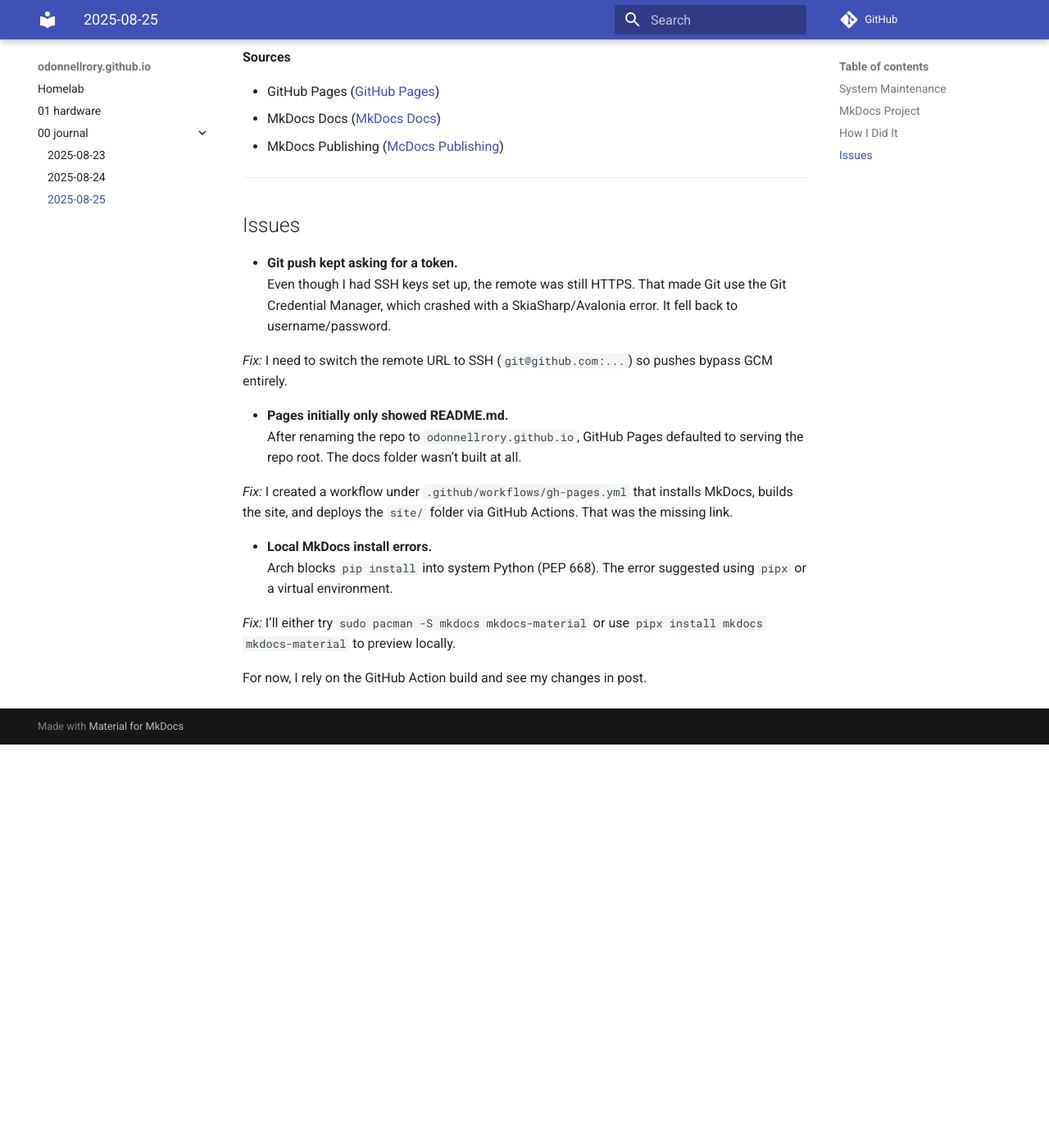
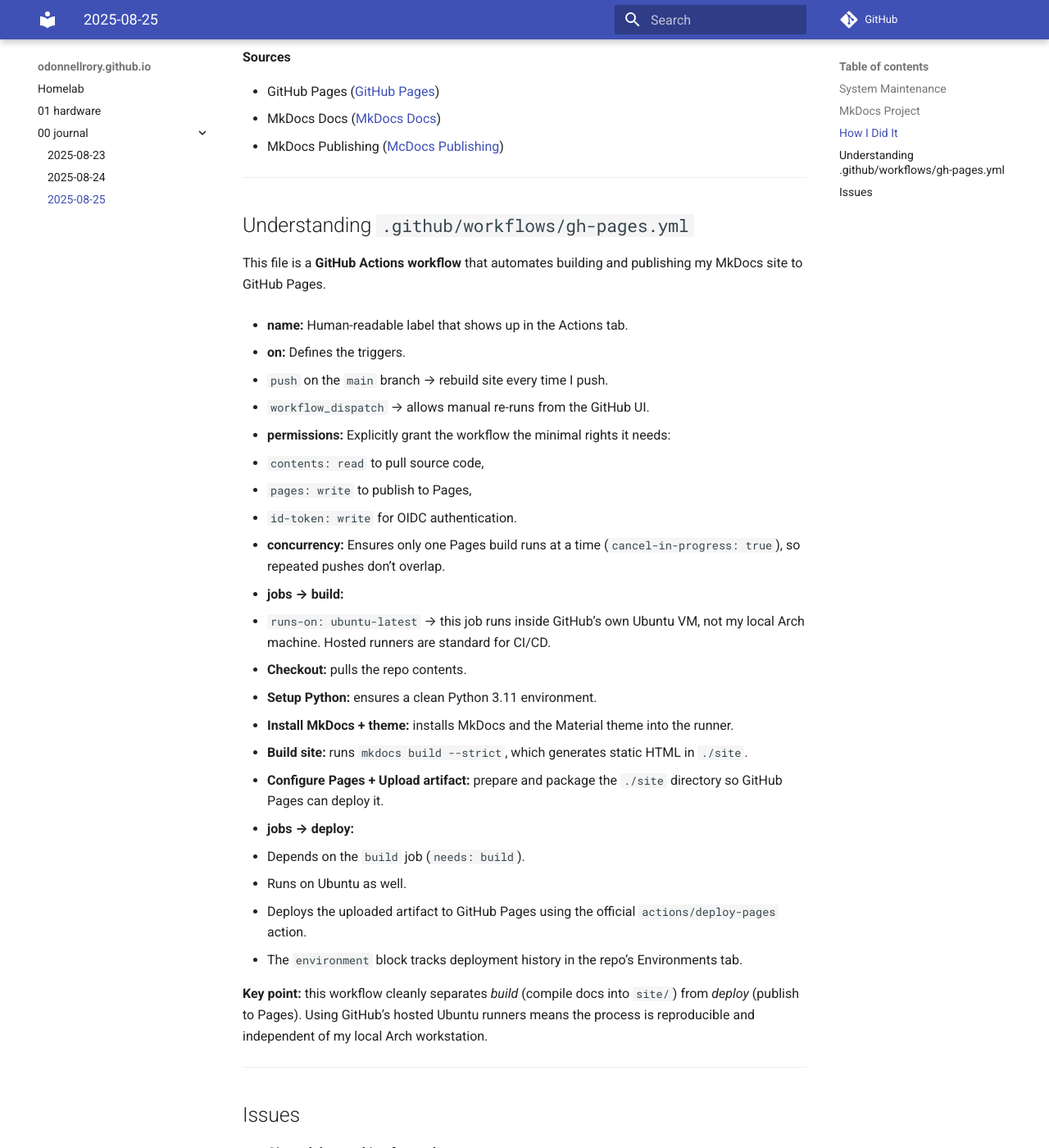
Before and after one commit to odonnellrory/odonnellrory.github.io, an MkDocs documentation site: the page built from docs/00-journal/2025-08-25.md, in a window 1280 px wide and 1400 px high, scrolled down 3008 px. Shown: the whole window at 82% size. Built offline with MkDocs 1.6.1 and Material for MkDocs 9.7.7, drawn with Linux system fonts in a browser that asks for light colours; comment, search, counter and statistics services are not loaded; before the commit the page ends 3916 px from its top, so only the background shows below that.

Commit message:
how to understand the yml file

```diff
--- a/docs/00-journal/2025-08-25.md
+++ b/docs/00-journal/2025-08-25.md
@@ -129,6 +129,42 @@
 
 ---
 
+## Understanding `.github/workflows/gh-pages.yml`
+
+This file is a **GitHub Actions workflow** that automates building and publishing my MkDocs site to GitHub Pages.
+
+- **name:** Human-readable label that shows up in the Actions tab.
+
+- **on:** Defines the triggers.
+  - `push` on the `main` branch → rebuild site every time I push.
+  - `workflow_dispatch` → allows manual re-runs from the GitHub UI.
+
+- **permissions:** Explicitly grant the workflow the minimal rights it needs:
+  - `contents: read` to pull source code,
+  - `pages: write` to publish to Pages,
+  - `id-token: write` for OIDC authentication.
+
+- **concurrency:** Ensures only one Pages build runs at a time (`cancel-in-progress: true`), so repeated pushes don’t overlap.
+
+- **jobs → build:**
+  - `runs-on: ubuntu-latest` → this job runs inside GitHub’s own Ubuntu VM, not my local Arch machine. Hosted runners are standard for CI/CD.
+  - **Checkout:** pulls the repo contents.
+  - **Setup Python:** ensures a clean Python 3.11 environment.
+  - **Install MkDocs + theme:** installs MkDocs and the Material theme into the runner.
+  - **Build site:** runs `mkdocs build --strict`, which generates static HTML in `./site`.
+  - **Configure Pages + Upload artifact:** prepare and package the `./site` directory so GitHub Pages can deploy it.
+
+- **jobs → deploy:**
+  - Depends on the `build` job (`needs: build`).
+  - Runs on Ubuntu as well.
+  - Deploys the uploaded artifact to GitHub Pages using the official `actions/deploy-pages` action.
+  - The `environment` block tracks deployment history in the repo’s Environments tab.
+
+**Key point:** this workflow cleanly separates *build* (compile docs into `site/`) from *deploy* (publish to Pages). Using GitHub’s hosted Ubuntu runners means the process is reproducible and independent of my local Arch workstation.
+
+
+---
+
 ## Issues
 
 - **Git push kept asking for a token.**
@@ -147,3 +183,5 @@
   *Fix:* I’ll either try `sudo pacman -S mkdocs mkdocs-material` or use `pipx install mkdocs mkdocs-material` to preview locally.
 
   For now, I rely on the GitHub Action build and see my changes in post.
+
+---
```
